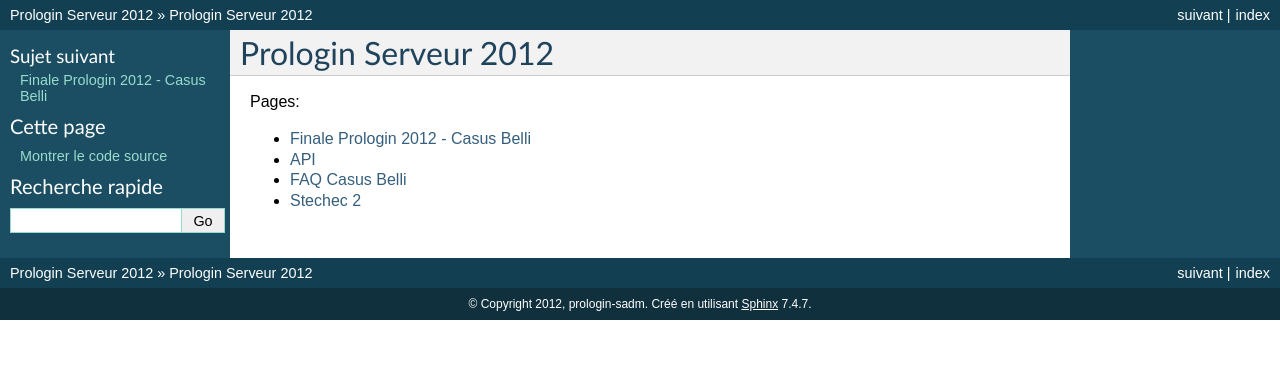
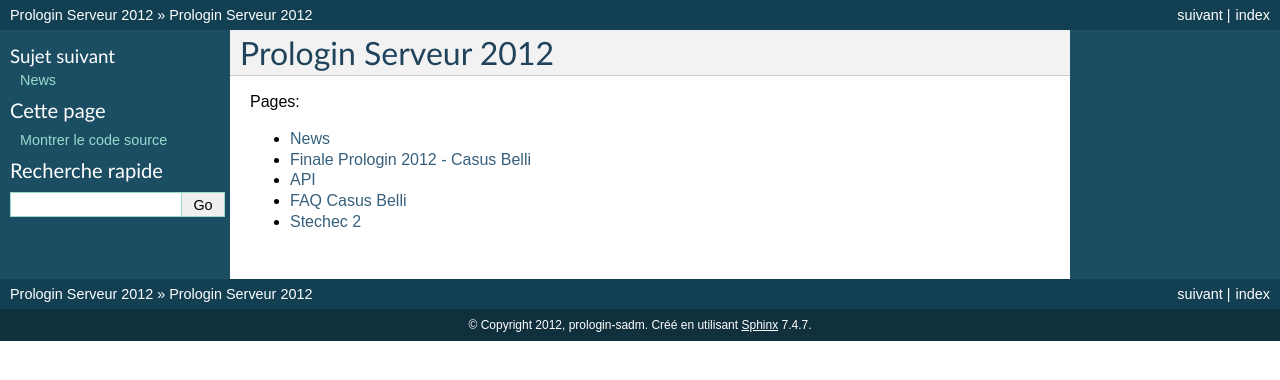
Before and after one commit to prologin/prologin2012, a Sphinx documentation site: the page built from doc/index.rst, in a window 1280 px wide. Shown: the top 380 px of the page. Built offline with Sphinx 7.4.7, drawn with Linux system fonts in a browser that asks for light colours.

Commit message:
doc: news

```diff
--- a/doc/index.rst
+++ b/doc/index.rst
@@ -10,6 +10,7 @@
 .. toctree::
    :maxdepth: 1
 
+   news
    finale
    api
    faq-candidat
--- /dev/null
+++ b/doc/news.rst
@@ -0,0 +1,5 @@
+====
+News
+====
+
+- 17h37 documentation API mise-à-jour (distance)
```
